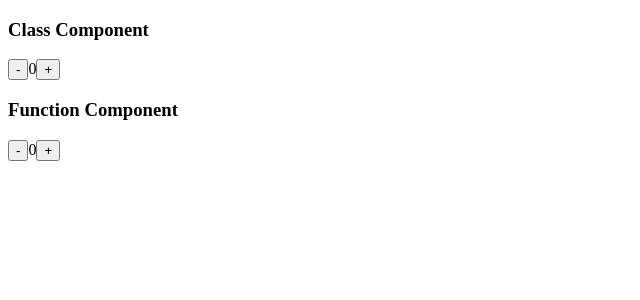
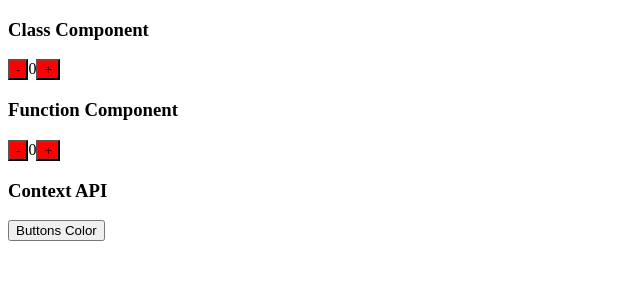
Before and after one commit to oleg2gz/react-git-test, a React (Create React App) app: page / in a window 1280 px wide. Shown: the top 300 px of the page, without its empty margins (0-640 px from the left). Built offline with nearby package versions, Linux system fonts and the light colour scheme.

Commit message:
Feature/Add context to class and function components

```diff
--- a/src/App.js
+++ b/src/App.js
@@ -1,14 +1,25 @@
+import { createContext, useState } from 'react'
 import CounterClass from './CounterClass'
 import CounterFunc from './CounterFunc'
 
+export const BtnColorContext = createContext()
+
 function App() {
+  const [color, setColor] = useState(() => 'red')
+
+  const changeColor = () => {
+    setColor((prevColor) => (prevColor === 'red' ? 'blue' : 'red'))
+  }
+
   return (
-    <>
+    <BtnColorContext.Provider value={{ background: color }}>
       <h3>Class Component</h3>
       <CounterClass initialCount={0} />
       <h3>Function Component</h3>
       <CounterFunc initialCount={0} />
-    </>
+      <h3>Context API</h3>
+      <button onClick={changeColor}>Buttons Color</button>
+    </BtnColorContext.Provider>
   )
 }
 
--- a/src/CounterClass.js
+++ b/src/CounterClass.js
@@ -1,4 +1,5 @@
 import { Component } from 'react'
+import { BtnColorContext } from './App'
 
 export default class CounterClass extends Component {
   constructor(props) {
@@ -10,11 +11,19 @@ export default class CounterClass extends Component {
   }
   render() {
     return (
-      <div>
-        <button onClick={() => this.changeCount(-1)}>-</button>
-        <span>{this.state.count}</span>
-        <button onClick={() => this.changeCount(1)}>+</button>
-      </div>
+      <BtnColorContext.Consumer>
+        {(style) => (
+          <div>
+            <button style={style} onClick={() => this.changeCount(-1)}>
+              -
+            </button>
+            <span>{this.state.count}</span>
+            <button style={style} onClick={() => this.changeCount(1)}>
+              +
+            </button>
+          </div>
+        )}
+      </BtnColorContext.Consumer>
     )
   }
 
--- a/src/CounterFunc.js
+++ b/src/CounterFunc.js
@@ -1,15 +1,21 @@
-import { useState } from 'react'
+import { useContext, useState } from 'react'
+import { BtnColorContext } from './App'
 
 export default function CounterFunc({ initialCount }) {
   const [count, setCount] = useState(() => initialCount)
+  const style = useContext(BtnColorContext)
 
   const changeCount = (amount) => setCount((prevCount) => prevCount + amount)
 
   return (
     <div>
-      <button onClick={() => changeCount(-1)}>-</button>
+      <button style={style} onClick={() => changeCount(-1)}>
+        -
+      </button>
       <span>{count}</span>
-      <button onClick={() => changeCount(1)}>+</button>
+      <button style={style} onClick={() => changeCount(1)}>
+        +
+      </button>
     </div>
   )
 }
```
